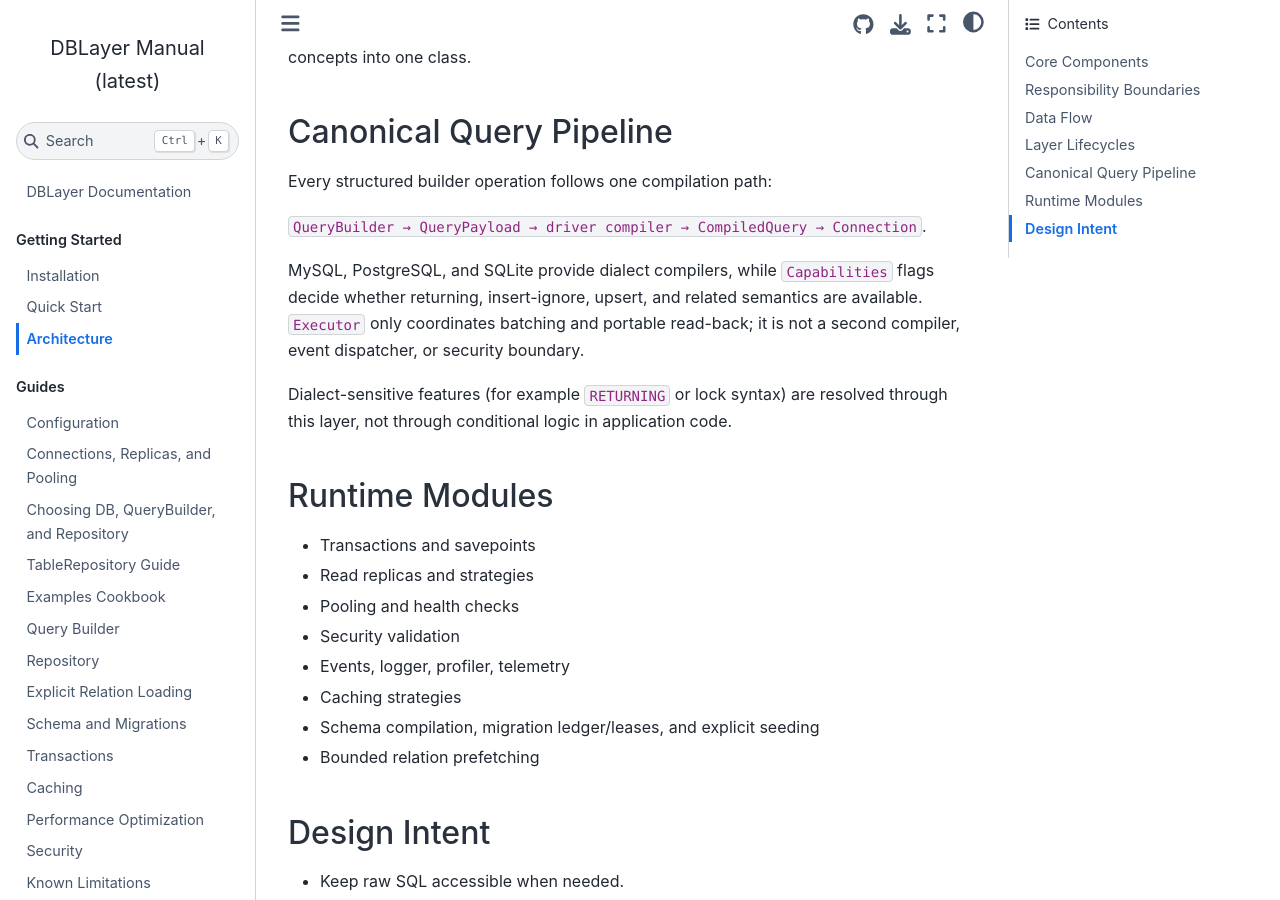
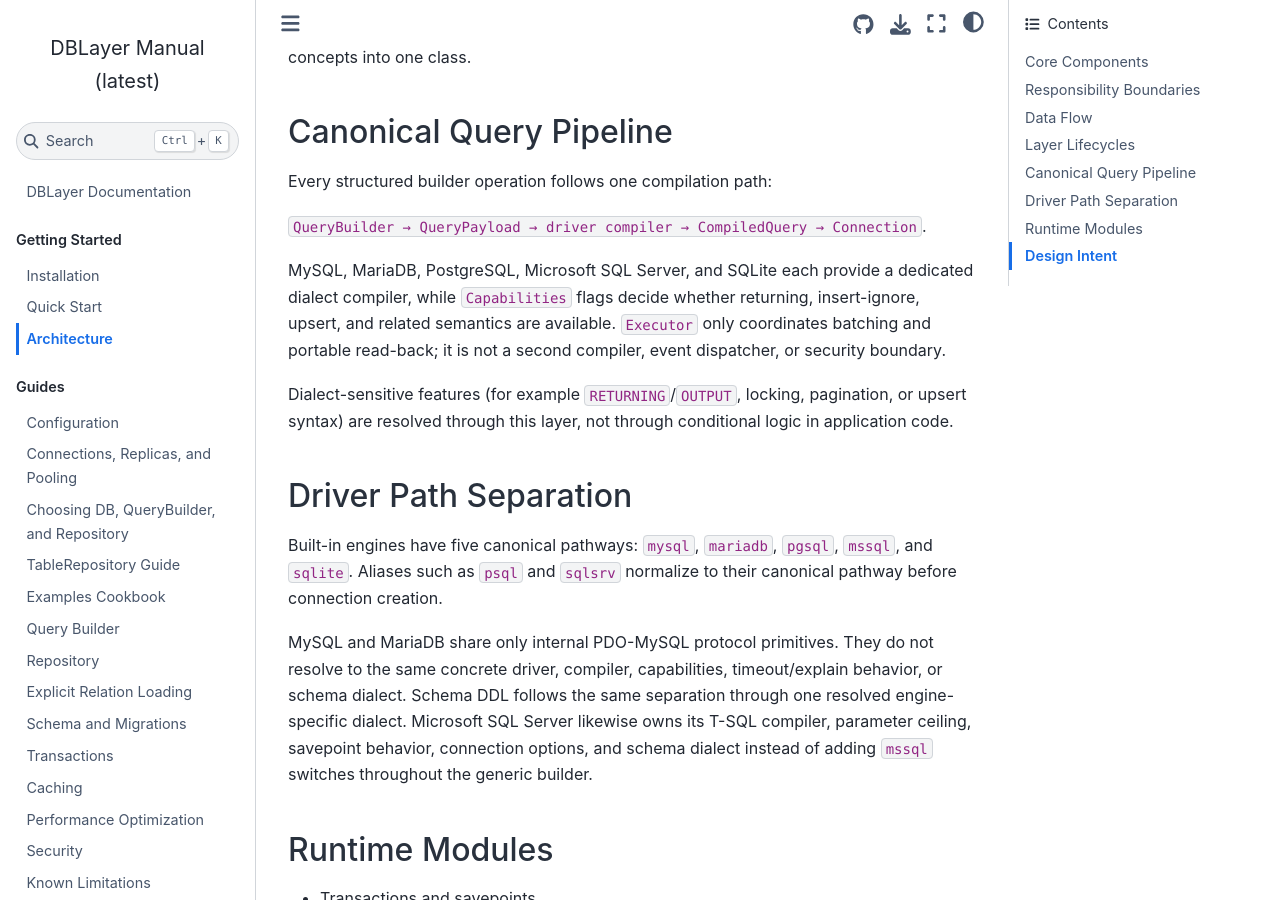
Before and after one commit to infocyph/DBLayer, a Sphinx documentation site: the page built from docs/architecture.rst, in a window 1280 px wide and 900 px high, scrolled down 1489 px. Built offline with Sphinx 7.4.7 and the Sphinx Book theme 1.1.4, drawn with Linux system fonts in a browser that asks for light colours.

Commit message:
Document separated driver architecture

```diff
--- a/docs/architecture.rst
+++ b/docs/architecture.rst
@@ -61,13 +61,29 @@ Every structured builder operation follows one compilation path:
 
 ``QueryBuilder → QueryPayload → driver compiler → CompiledQuery → Connection``.
 
-MySQL, PostgreSQL, and SQLite provide dialect compilers, while ``Capabilities``
-flags decide whether returning, insert-ignore, upsert, and related semantics are
-available. ``Executor`` only coordinates batching and portable read-back; it is
-not a second compiler, event dispatcher, or security boundary.
+MySQL, MariaDB, PostgreSQL, Microsoft SQL Server, and SQLite each provide a
+dedicated dialect compiler, while ``Capabilities`` flags decide whether
+returning, insert-ignore, upsert, and related semantics are available.
+``Executor`` only coordinates batching and portable read-back; it is not a
+second compiler, event dispatcher, or security boundary.
 
-Dialect-sensitive features (for example ``RETURNING`` or lock syntax) are
-resolved through this layer, not through conditional logic in application code.
+Dialect-sensitive features (for example ``RETURNING``/``OUTPUT``, locking,
+pagination, or upsert syntax) are resolved through this layer, not through
+conditional logic in application code.
+
+Driver Path Separation
+----------------------
+
+Built-in engines have five canonical pathways: ``mysql``, ``mariadb``,
+``pgsql``, ``mssql``, and ``sqlite``. Aliases such as ``psql`` and ``sqlsrv``
+normalize to their canonical pathway before connection creation.
+
+MySQL and MariaDB share only internal PDO-MySQL protocol primitives. They do
+not resolve to the same concrete driver, compiler, capabilities, timeout/explain
+behavior, or schema dialect. Schema DDL follows the same separation through one
+resolved engine-specific dialect. Microsoft SQL Server likewise owns its T-SQL
+compiler, parameter ceiling, savepoint behavior, connection options, and schema
+dialect instead of adding ``mssql`` switches throughout the generic builder.
 
 Runtime Modules
 ---------------
```
